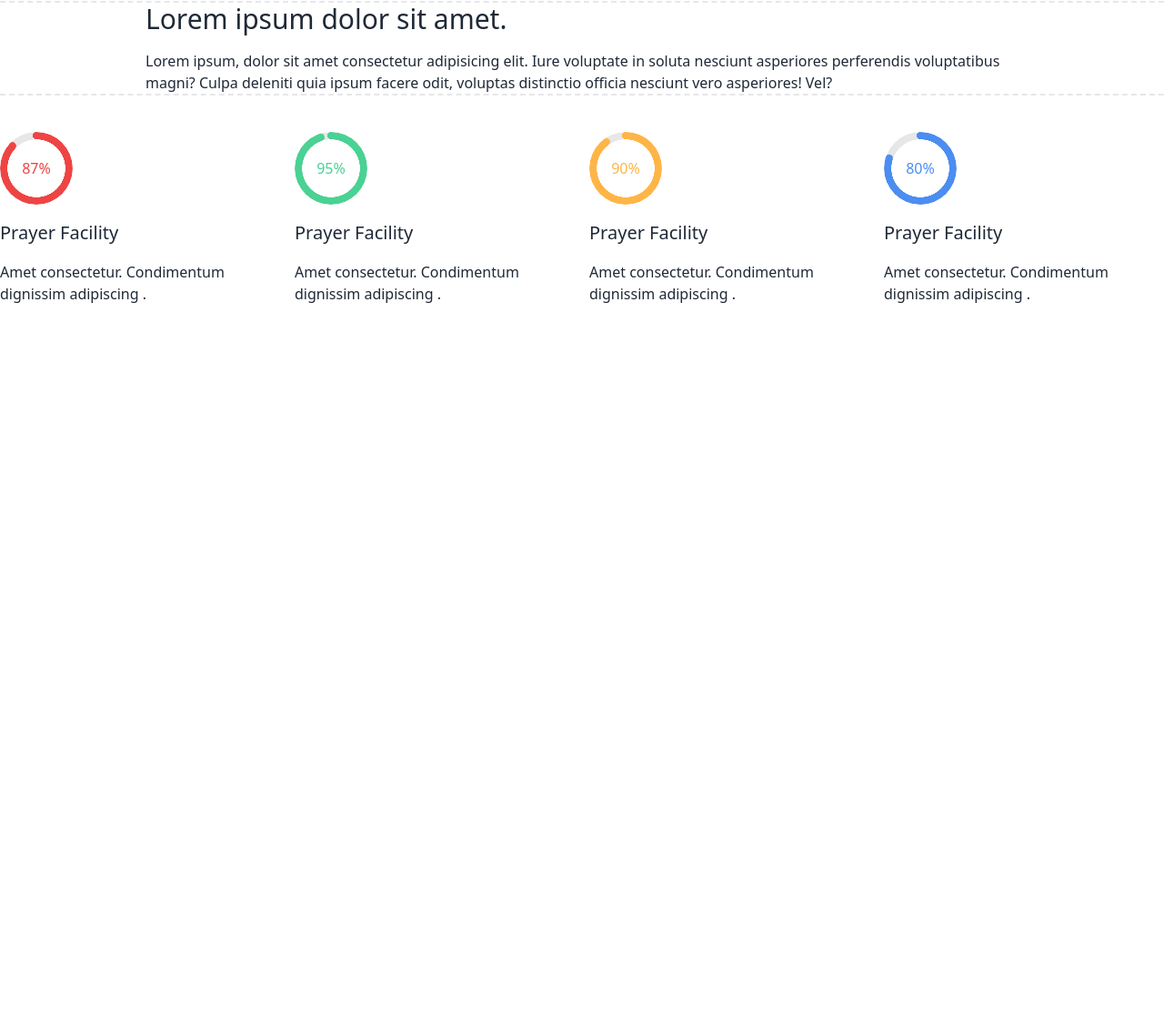
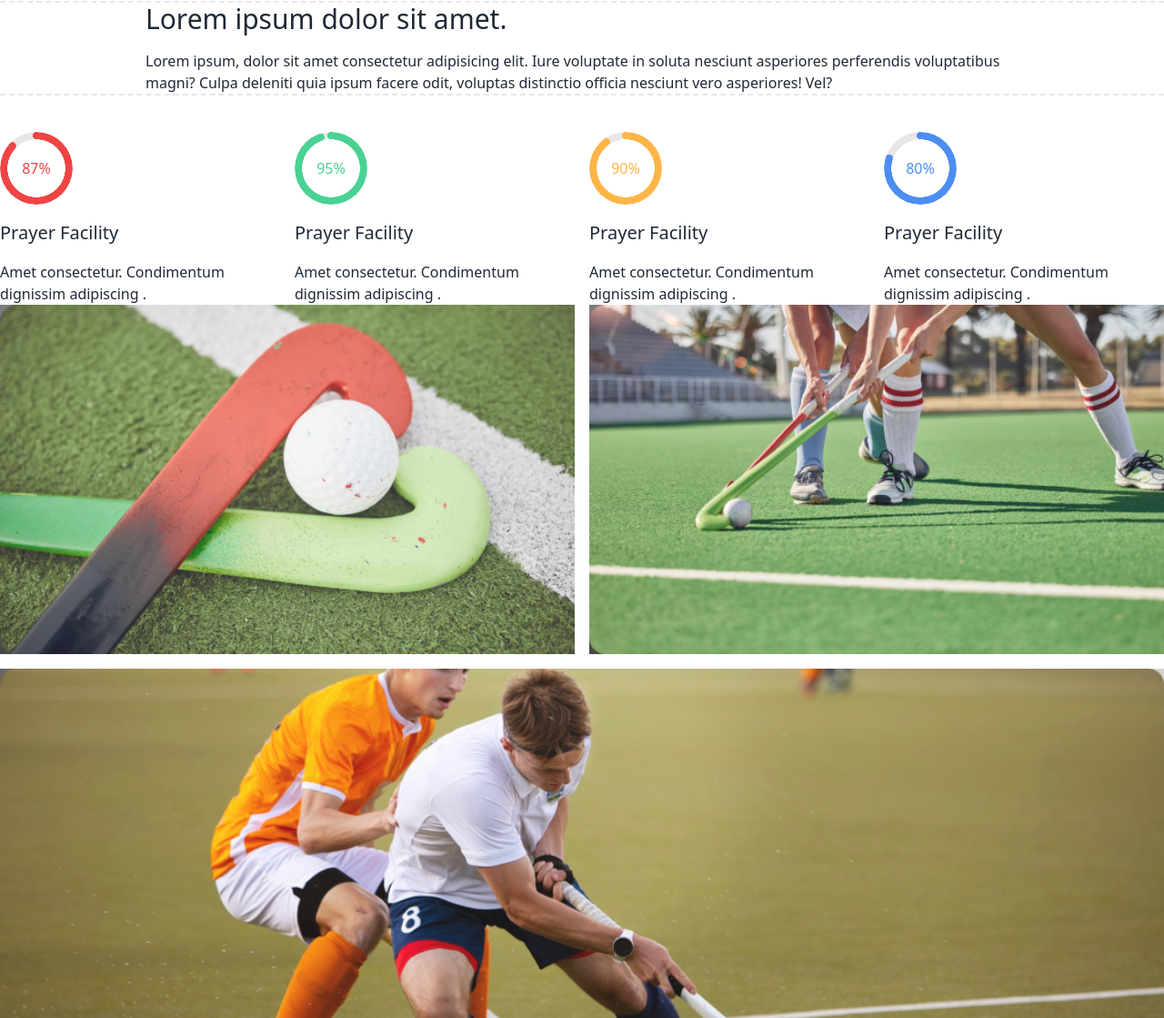
Before and after one commit to alamin20cse/hocky, a plain HTML site: page index.html in a window 1280 px wide. Shown: the part 1201-2320 px from the top of the page at 91% size. Before the commit the page ends 1536 px from the top, so only its background shows below. Drawn offline with nearby package versions, Linux system fonts and the light colour scheme.

Commit message:
bg imge complet

```diff
--- a/index.html
+++ b/index.html
@@ -6,6 +6,8 @@
     <title>Hocky</title>
     <script src="https://cdn.tailwindcss.com"></script>
 
+    <!-- css -->
+     <link rel="stylesheet" href="styel.css">
 
 <link href="https://cdn.jsdelivr.net/npm/daisyui@4.12.10/dist/full.min.css" rel="stylesheet" type="text/css" />
 <script src="https://cdn.tailwindcss.com"></script>
@@ -230,6 +232,31 @@
         </section>
 
 
+        <!-- section-4 -->
+
+        <section>
+          <!-- grid -->
+          <div class="grid  grid-cols-1 lg:grid-cols-2 gap-4">
+            <!-- div1 -->
+             <div  class="bgim1 h-96">
+
+             </div>
+
+                 <!-- div2 -->
+                 <div  class="bgim2 h-96">
+
+                 </div>
+
+                     <!-- div3 -->
+             <div  class="bgim3 h-96 lg:col-span-2">
+
+             </div>
+
+          </div>
+
+        </section>
+
+
      </main>
      <!-- footr -->
       <footer>
--- /dev/null
+++ b/styel.css
@@ -0,0 +1,21 @@
+.bgim1
+{
+    background-image: url('Images/2.png'), linear-gradient(45deg, rgba(0, 0, 0, 0.8), rgba(7, 0, 0, 0.2));
+    background-size: cover;
+    background-repeat: no-repeat;
+    opacity: .9;
+}
+.bgim2
+{
+    background-image: url('Images/3.png'), linear-gradient(45deg, rgba(0, 0, 0, 0.8), rgba(7, 0, 0, 0.2));
+    background-size: cover;
+    background-repeat: no-repeat;
+    opacity: .9;
+}
+.bgim3
+{
+    background-image: url('Images/4.png'), linear-gradient(45deg, rgba(0, 0, 0, 0.8), rgba(7, 0, 0, 0.2));
+    background-size: cover;
+    background-repeat: no-repeat;
+    opacity: .9;
+}
```
